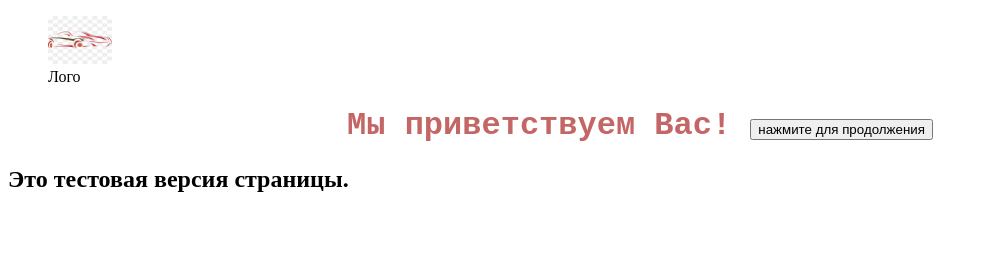
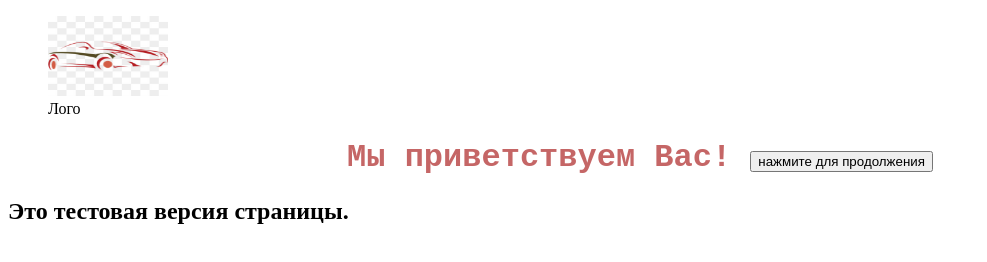
Before and after one commit to Nazar3d/start, a plain HTML site: page index.html in a window 1280 px wide. Shown: the whole page, without its empty margins (0-987 px from the left). Drawn offline with Linux system fonts and the light colour scheme.

Commit message:
Update index.html

```diff
--- a/index.html
+++ b/index.html
@@ -12,8 +12,8 @@
 
     <figure>
       <img src="image/logo_car.jpg"
-      width="64"
-      height="48"
+      width="120"
+      height="80"
       >
       <figcaption>
         Лого
```
